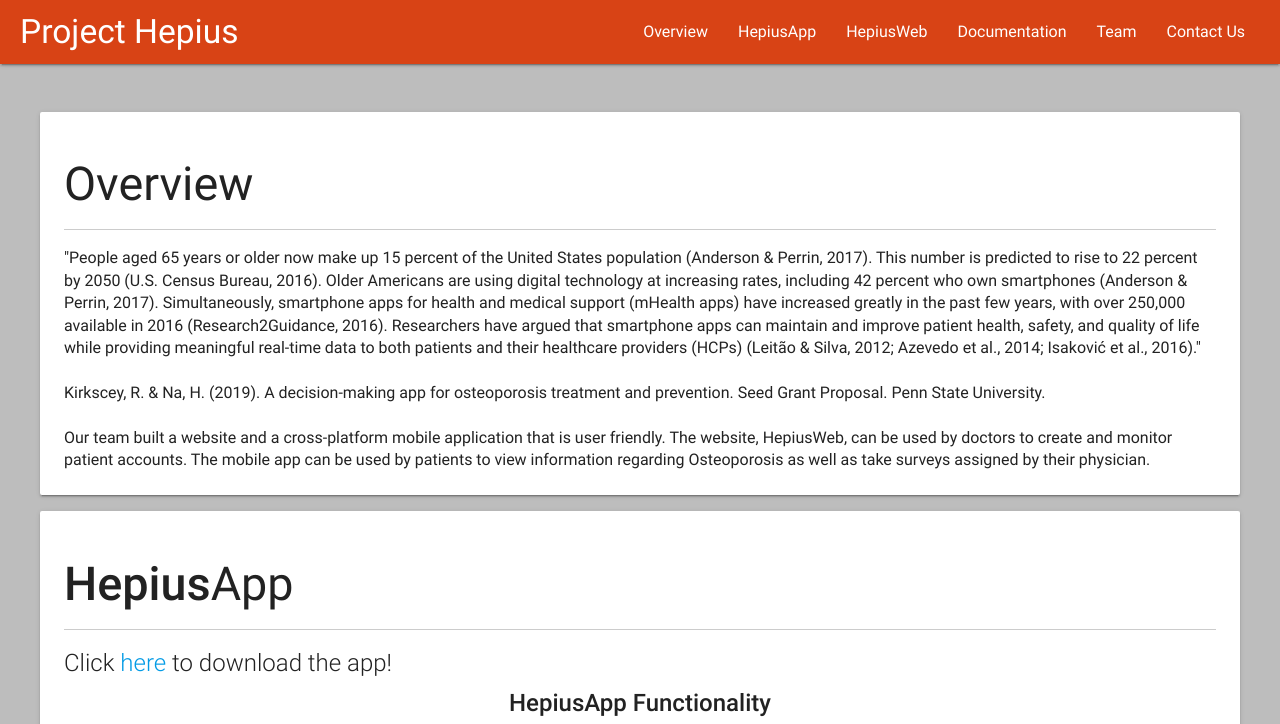
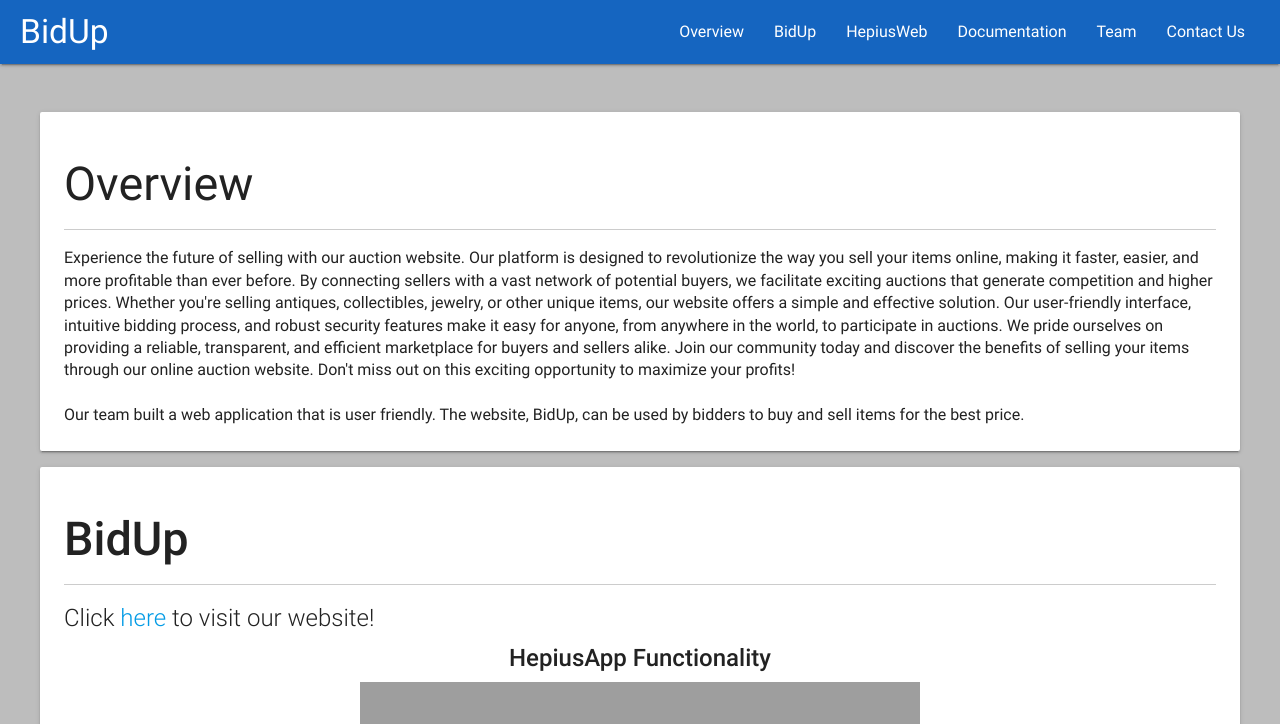
Before and after one commit to Devansh3702/Capstone-Project-Promotional-Website-CMPSC487W, a plain HTML site: page index.html in a window 1280 px wide. Shown: the top 724 px of the page. Drawn offline with nearby package versions, Linux system fonts and the light colour scheme; grey boxes are pictures that could not be loaded.

Commit message:
Second commit

```diff
--- a/index.html
+++ b/index.html
@@ -2,7 +2,7 @@
 <html>
 <head>
   <meta charset="utf-8">
-  <title>Project Hepius</title>
+  <title>BidUp</title>
   <meta name="description" content="">
   <meta name="viewport" content="width=device-width, initial-scale=1">
 
@@ -19,11 +19,11 @@
 
 <div class="navbar-fixed">
   <nav>
-    <div class="nav-wrapper deep-orange darken-3">
-      <a href="index.html" class="brand-logo">Project Hepius</a>
+    <div class="nav-wrapper blue darken-3">
+      <a href="index.html" class="brand-logo">BidUp</a>
       <ul id="nav-mobile" class="right hide-on-med-and-down">
         <li><a href="#overview">Overview</a></li>
-        <li><a href="#hepiusapp">HepiusApp</a></li>
+        <li><a href="#hepiusapp">BidUp</a></li>
         <li><a href="#hepiusweb">HepiusWeb</a></li>
         <li><a href="#documentation">Documentation</a></li>
         <li><a href="#team">Team</a></li>
@@ -38,31 +38,26 @@
     <div id="overview" class="section scrollspy card-content">
       <h3>Overview</h3>
       <hr>
-      <p>"People aged 65 years or older now make up 15 percent of the United States population (Anderson & Perrin,
-        2017). This number is predicted to rise to 22 percent by 2050 (U.S. Census Bureau, 2016). Older Americans are
-        using digital technology at increasing rates, including 42 percent who own smartphones (Anderson & Perrin,
-        2017). Simultaneously, smartphone apps for health and medical support (mHealth apps) have increased greatly in
-        the past few years, with over 250,000 available in 2016 (Research2Guidance, 2016). Researchers have argued that
-        smartphone apps can maintain and improve patient health, safety, and quality of life while providing meaningful
-        real-time data to both patients and their healthcare providers (HCPs) (Leitão & Silva, 2012; Azevedo et al.,
-        2014; Isaković et al., 2016)."</p>
+      <p>Experience the future of selling with our auction website. Our platform is designed to revolutionize
+        the way you sell your items online, making it faster, easier, and more profitable than ever before. By connecting sellers with a vast
+        network of potential buyers, we facilitate exciting auctions that generate competition and higher prices. Whether you're selling antiques,
+        collectibles, jewelry, or other unique items, our website offers a simple and effective solution.
+
+        Our user-friendly interface, intuitive bidding process, and robust security features make it easy for anyone, from anywhere in the world,
+        to participate in auctions. We pride ourselves on providing a reliable, transparent, and efficient marketplace for buyers and sellers alike.
+        Join our community today and discover the benefits of selling your items through our online auction website. Don't miss out on this exciting
+        opportunity to maximize your profits!</p>
       <br>
-      <p>Kirkscey, R. & Na, H. (2019). A decision-making app for osteoporosis treatment and prevention. Seed Grant
-        Proposal. Penn State University.</p>
-
-      <br>
-
-      <p>Our team built a website and a cross-platform mobile application that is user friendly. The website, HepiusWeb,
-        can be used by doctors to create and monitor patient accounts. The mobile app can be used by patients to view
-        information regarding Osteoporosis as well as take surveys assigned by their physician.</p>
+      <p>Our team built a web application that is user friendly. The website, BidUp,
+        can be used by bidders to buy and sell items for the best price.</p>
     </div>
   </div>
 
   <div class="card">
     <div id="hepiusapp" class="section scrollspy card-content">
-      <h3><strong>Hepius</strong>App</h3>
+      <h3><strong>BidUp</strong></h3>
       <hr>
-      <div class="card-title">Click <a href="./img/com.companyname.MyMedicineApp.apk" download>here</a> to download the app!</div>
+      <div class="card-title">Click <a href="./img/com.companyname.MyMedicineApp.apk" download>here</a> to visit our website!</div>
 
       <div style="text-align: center;">
         <div class="card-title"><strong>HepiusApp Functionality</strong></div>
```
